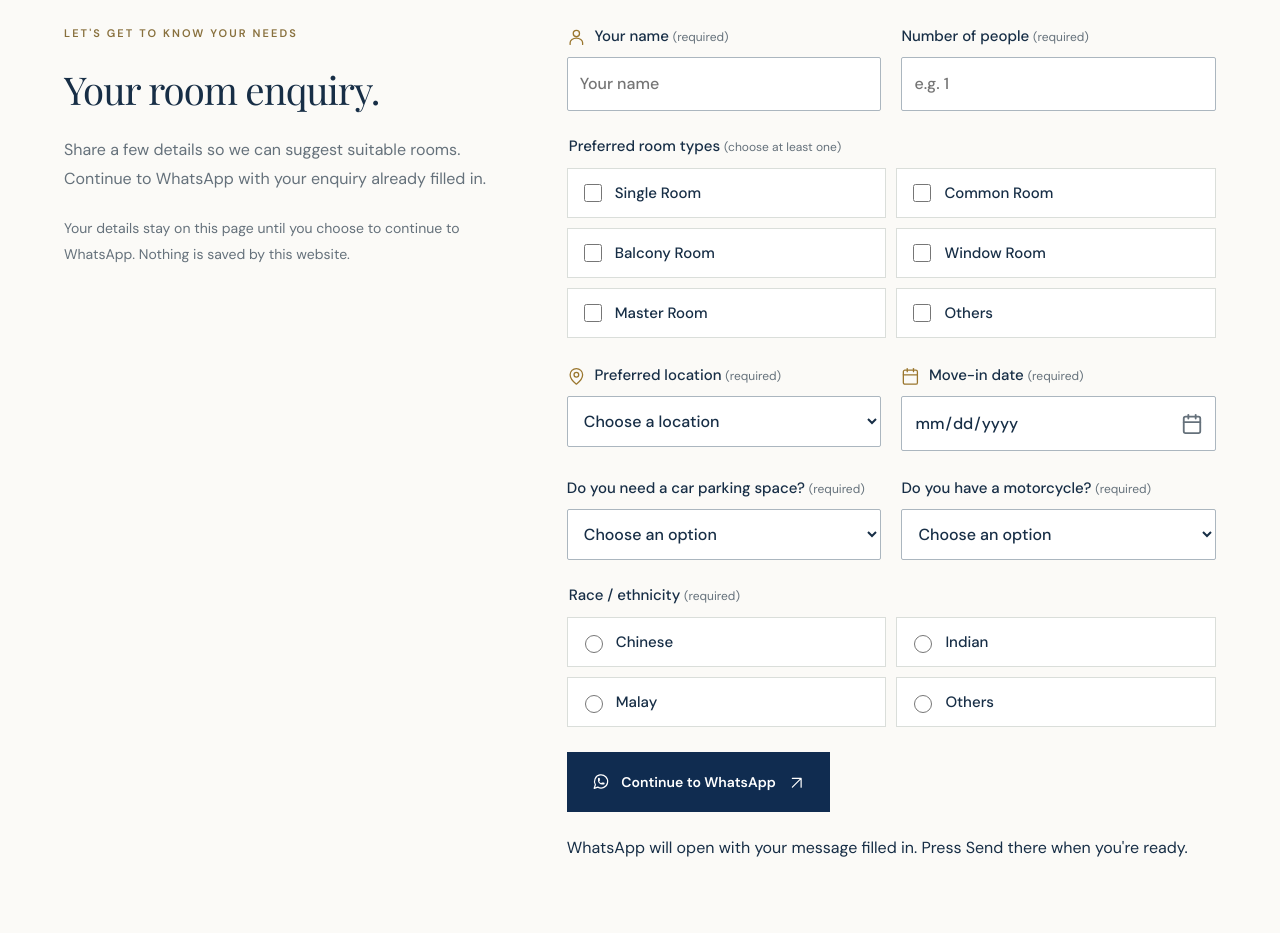
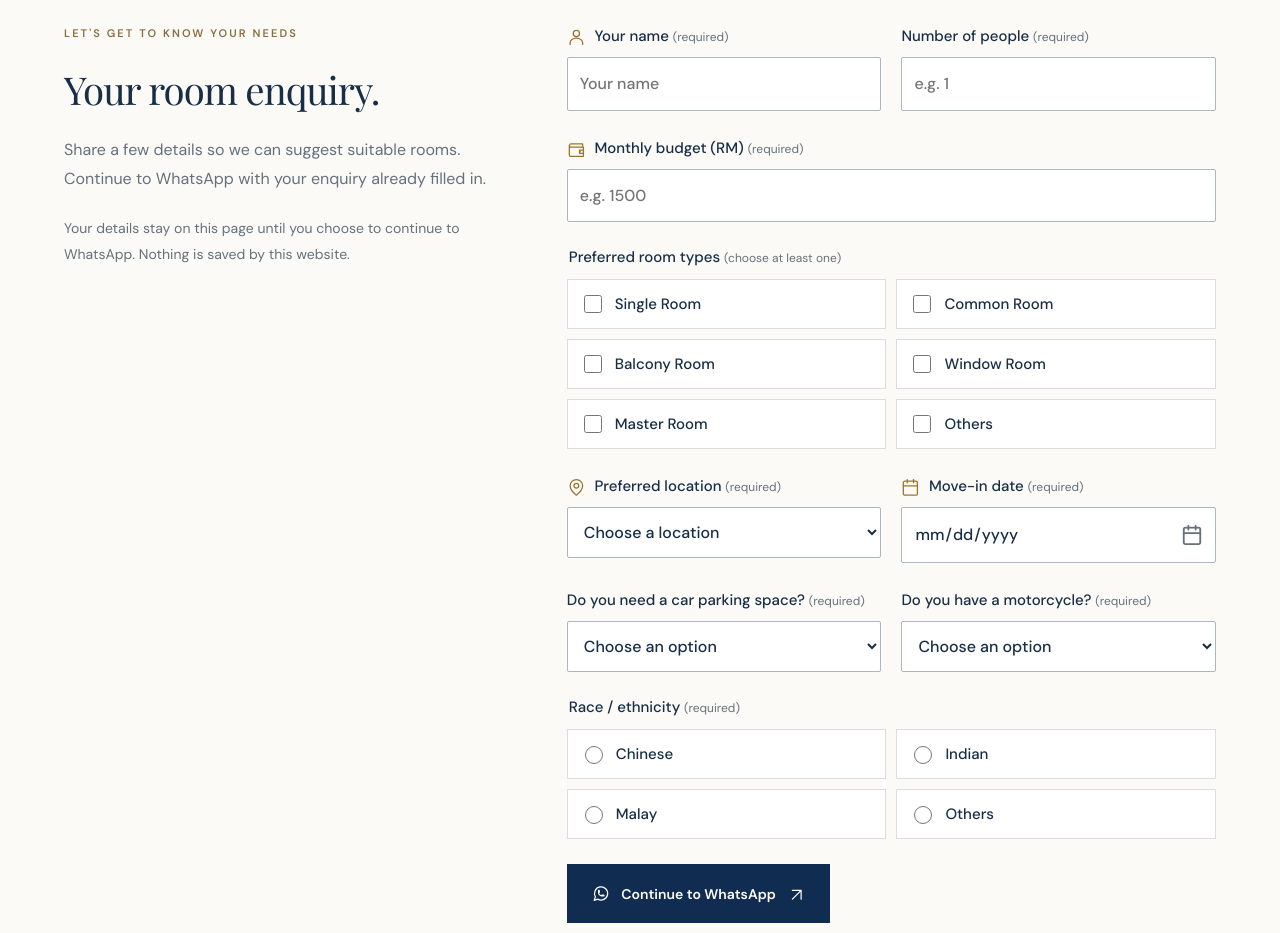
Before and after one commit to jasonpzy03/nestnnook, an Angular app: page / in a window 1280 px wide. Shown: the part 6160-7093 px from the top of the page. Built offline with nearby package versions, Linux system fonts and the light colour scheme; a web font is replaced by a local one.

Commit message:
- added monthly budget

```diff
--- a/src/app.html
+++ b/src/app.html
@@ -413,6 +413,19 @@
                 </label>
             </div>
 
+            <label>
+                <app-icon class="field-icon" name="wallet" /> {{ i18n.t('enquiry.budget') }} <span>{{ i18n.t('enquiry.required') }}</span>
+                <input
+                        name="monthlyBudget"
+                        type="number"
+                        min="1"
+                        step="1"
+                        required
+                        inputmode="numeric"
+                        [placeholder]="i18n.t('enquiry.budget.placeholder')"
+                >
+            </label>
+
             <fieldset>
                 <legend>
                     {{ i18n.t('enquiry.roomTypes') }} <span>{{ i18n.t('enquiry.roomTypes.hint') }}</span>
--- a/src/app.ts
+++ b/src/app.ts
@@ -74,6 +74,7 @@ export class AppComponent {
     const name = String(data.get('tenantName') ?? '').trim().replace(/\s+/g, ' ');
     const types = data.getAll('roomTypes').map(String).filter(type => this.roomTypes.includes(type));
     const occupants = Number(data.get('occupants'));
+    const monthlyBudget = Number(data.get('monthlyBudget'));
     const location = String(data.get('location') ?? '');
     const moveInDate = String(data.get('moveInDate') ?? '').trim();
     const carPark = String(data.get('carPark') ?? '');
@@ -84,6 +85,10 @@ export class AppComponent {
       : ethnicityChoice;
     if (!name || !types.length || !Number.isSafeInteger(occupants) || occupants < 1 || !location) {
       this.formError.set(this.i18n.t(!name ? 'error.name' : !types.length ? 'error.roomType' : 'error.occupants'));
+      return;
+    }
+    if (!Number.isSafeInteger(monthlyBudget) || monthlyBudget < 1) {
+      this.formError.set(this.i18n.t('error.budget'));
       return;
     }
     if (!moveInDate) {
@@ -98,7 +103,7 @@ export class AppComponent {
       this.formError.set(this.i18n.t(ethnicityChoice === 'Others' ? 'error.ethnicity.specify' : 'error.ethnicity.choose'));
       return;
     }
-    const message = `Hi Nest & Nook! I would like to enquire about a room rental.\n\nName: ${name}\nPreferred room types: ${types.join(', ')}\nNumber of people: ${occupants}\nPreferred location: ${location}\nMove-in date: ${moveInDate}\nCar parking needed: ${carPark}\nHave a motorcycle: ${motorcycle}\nRace / ethnicity: ${ethnicity}\n\nCould you share suitable rooms, current prices and availability? Thank you!`;
+    const message = `Hi Nest & Nook! I would like to enquire about a room rental.\n\nName: ${name}\nPreferred room types: ${types.join(', ')}\nNumber of people: ${occupants}\nMonthly budget: RM ${monthlyBudget.toLocaleString('en-MY')}\nPreferred location: ${location}\nMove-in date: ${moveInDate}\nCar parking needed: ${carPark}\nHave a motorcycle: ${motorcycle}\nRace / ethnicity: ${ethnicity}\n\nCould you share suitable rooms, current prices and availability? Thank you!`;
     window.location.assign(`https://wa.me/${this.contact.whatsappNumber}?text=${encodeURIComponent(message)}`);
   }
 }
--- a/src/i18n.ts
+++ b/src/i18n.ts
@@ -115,6 +115,9 @@ export const TRANSLATIONS: Record<string, Dict> = {
     'enquiry.required': '(required)',
     'enquiry.occupants': 'Number of people',
     'enquiry.occupants.placeholder': 'e.g. 1',
+    'enquiry.budget': 'Monthly budget (RM)',
+    'enquiry.budget.placeholder': 'e.g. 1500',
+    'error.budget': 'Please enter your monthly budget as a whole amount greater than RM 0.',
     'enquiry.selection.title': 'Your selection is filled in below',
     'enquiry.selection.hint': 'Add your details to enquire on WhatsApp. You can change your preferences below.',
     'enquiry.roomTypes': 'Preferred room types',
@@ -271,6 +274,9 @@ export const TRANSLATIONS: Record<string, Dict> = {
     'enquiry.required': '（必填）',
     'enquiry.occupants': '入住人数',
     'enquiry.occupants.placeholder': '例如 1',
+    'enquiry.budget': '每月预算（RM）',
+    'enquiry.budget.placeholder': '例如 1500',
+    'error.budget': '请输入大于 RM 0 的每月预算（整数）。',
     'enquiry.selection.title': '已为你填写以下选择',
     'enquiry.selection.hint': '填写个人信息，即可通过 WhatsApp 咨询。你也可以在下方更改偏好。',
     'enquiry.roomTypes': '偏好房型',
@@ -422,6 +428,9 @@ export const TRANSLATIONS: Record<string, Dict> = {
     'enquiry.required': '(wajib)',
     'enquiry.occupants': 'Bilangan orang',
     'enquiry.occupants.placeholder': 'cth. 1',
+    'enquiry.budget': 'Bajet bulanan (RM)',
+    'enquiry.budget.placeholder': 'cth. 1500',
+    'error.budget': 'Sila masukkan bajet bulanan dalam jumlah bulat yang melebihi RM 0.',
     'enquiry.selection.title': 'Pilihan anda telah diisi di bawah',
     'enquiry.selection.hint': 'Lengkapkan butiran anda untuk bertanya melalui WhatsApp. Anda boleh mengubah pilihan di bawah.',
     'enquiry.roomTypes': 'Jenis bilik pilihan',
```
